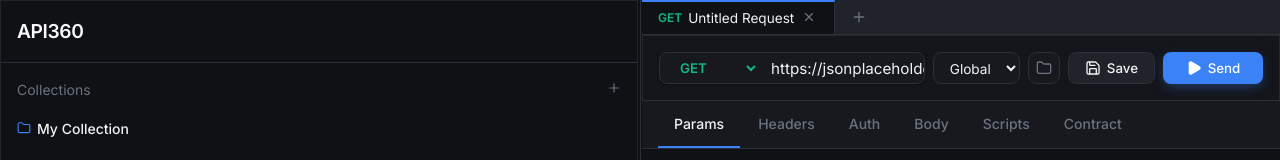
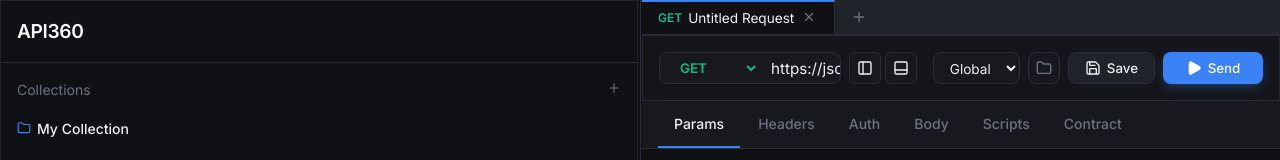
Before and after one commit to binod12/api360-studio, a React (Vite) app in the folder api360/: page / in a window 1280 px wide. Shown: the top 160 px of the page. Built offline with nearby package versions, Linux system fonts and the light colour scheme.

Commit message:
feat(ui): add collapsible toggles for sidebar and response viewer panels

```diff
--- a/api360/src/App.tsx
+++ b/api360/src/App.tsx
@@ -1,6 +1,7 @@
 import { useState, useEffect, useRef } from 'react';
-import { Play, Loader2, Save, Folder, Plus, X } from 'lucide-react';
+import { Play, Loader2, Save, Folder, Plus, X, PanelLeft, PanelBottom } from 'lucide-react';
 import { Panel, PanelGroup, PanelResizeHandle } from 'react-resizable-panels';
+import type { ImperativePanelHandle } from 'react-resizable-panels';
 import { KeyValueEditor } from './KeyValueEditor';
 import type { KeyValueStore } from './KeyValueEditor';
 import { useLocalStorage } from './useLocalStorage';
@@ -193,6 +194,29 @@ function App() {
 
   const [isEnvModalOpen, setIsEnvModalOpen] = useState(false);
   const [editingEnvId, setEditingEnvId] = useState<string | null>(null);
+
+  const sidebarPanelRef = useRef<ImperativePanelHandle>(null);
+  const responsePanelRef = useRef<ImperativePanelHandle>(null);
+  const [isSidebarCollapsed, setIsSidebarCollapsed] = useState(false);
+  const [isResponseCollapsed, setIsResponseCollapsed] = useState(false);
+
+  const toggleSidebar = () => {
+    if (!sidebarPanelRef.current) return;
+    if (isSidebarCollapsed) {
+      sidebarPanelRef.current.expand();
+    } else {
+      sidebarPanelRef.current.collapse();
+    }
+  };
+
+  const toggleResponse = () => {
+    if (!responsePanelRef.current) return;
+    if (isResponseCollapsed) {
+      responsePanelRef.current.expand();
+    } else {
+      responsePanelRef.current.collapse();
+    }
+  };
 
   // Sync URL query params with the params state
   useEffect(() => {
@@ -613,7 +637,14 @@ function App() {
   return (
     <div className="app-container" style={{ display: 'flex', height: '100vh', width: '100vw' }}>
       <PanelGroup direction="horizontal">
-        <Panel defaultSize={20} minSize={10} maxSize={40} collapsible={true} >
+        <Panel
+          ref={sidebarPanelRef}
+          defaultSize={20}
+          minSize={10}
+          maxSize={40}
+          collapsible={true}
+          onCollapse={(collapsed) => setIsSidebarCollapsed(collapsed)}
+        >
           <aside className="sidebar glass-panel" style={{ height: '100%', display: 'flex', flexDirection: 'column', background: 'var(--bg-primary)' }}>
             <div style={{ padding: '16px', borderBottom: '1px solid var(--border-color)' }}>
               <h1 style={{ fontSize: '1.2rem', fontWeight: 600, letterSpacing: '-0.02em', background: 'linear-gradient(to right, #fff, #a0a6b5)', WebkitBackgroundClip: 'text', WebkitTextFillColor: 'transparent' }}>API360</h1>
@@ -781,6 +812,15 @@ function App() {
               </div>
 
               <div style={{ display: 'flex', alignItems: 'center', gap: '8px' }}>
+                <div style={{ display: 'flex', alignItems: 'center', gap: '4px', marginRight: '8px' }}>
+                  <button onClick={toggleSidebar} title="Toggle Sidebar" style={{ width: '32px', height: '32px', display: 'flex', alignItems: 'center', justifyContent: 'center', background: isSidebarCollapsed ? 'transparent' : 'var(--bg-secondary)', color: isSidebarCollapsed ? 'var(--text-muted)' : 'var(--text-primary)', borderRadius: '6px', border: '1px solid var(--border-color)', transition: 'all 0.2s' }}>
+                    <PanelLeft size={16} />
+                  </button>
+                  <button onClick={toggleResponse} title="Toggle Response Pane" style={{ width: '32px', height: '32px', display: 'flex', alignItems: 'center', justifyContent: 'center', background: isResponseCollapsed ? 'transparent' : 'var(--bg-secondary)', color: isResponseCollapsed ? 'var(--text-muted)' : 'var(--text-primary)', borderRadius: '6px', border: '1px solid var(--border-color)', transition: 'all 0.2s' }}>
+                    <PanelBottom size={16} />
+                  </button>
+                </div>
+
                 <select
                   value={activeEnvId}
                   onChange={e => setActiveEnvId(e.target.value)}
@@ -1056,7 +1096,13 @@ function App() {
                     <div style={{ height: '1px', width: '100%', background: 'var(--border-color)', margin: 'auto 0' }} />
                   </PanelResizeHandle>
 
-                  <Panel defaultSize={50} minSize={20}>
+                  <Panel
+                    ref={responsePanelRef}
+                    defaultSize={50}
+                    minSize={20}
+                    collapsible={true}
+                    onCollapse={(collapsed) => setIsResponseCollapsed(collapsed)}
+                  >
                     <div style={{ width: '100%', height: '100%', display: 'flex', flexDirection: 'column', background: 'var(--bg-secondary)' }}>
                       <div style={{ flexShrink: 0, padding: '12px 16px', borderBottom: '1px solid var(--border-color)', display: 'flex', gap: '24px', fontSize: '0.875rem', background: 'var(--bg-tertiary)' }}>
                         {respStatus === 0 ? (
```
